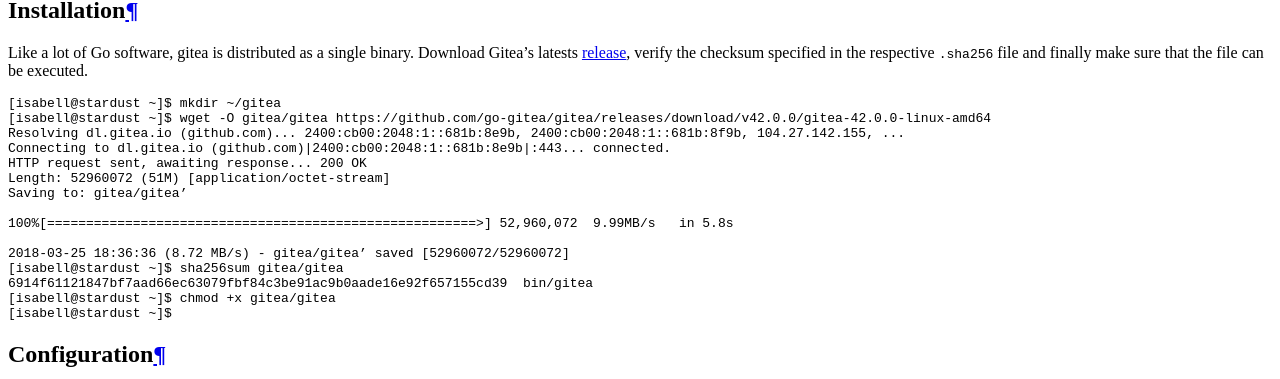
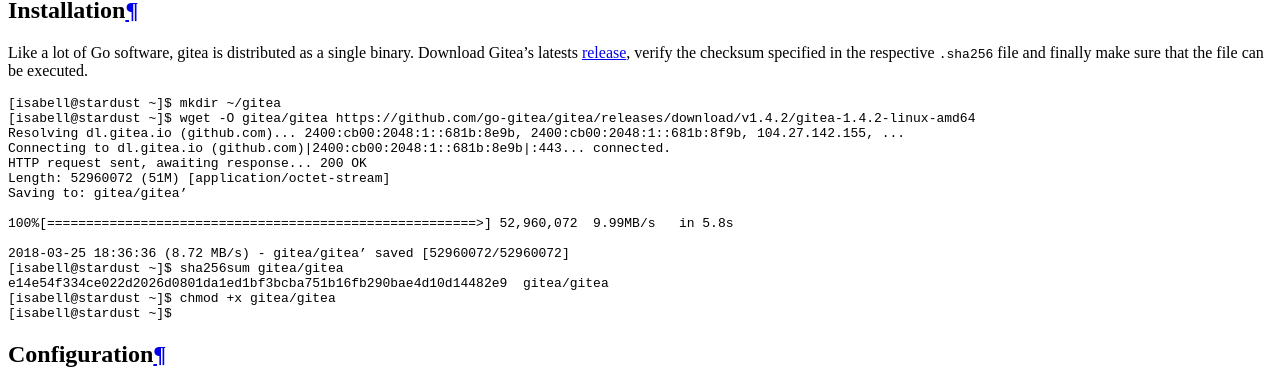
Before and after one commit to Uberspace/lab, a Sphinx documentation site: the page built from source/guide_gitea.rst, in a window 1280 px wide and 1400 px high, scrolled down 1891 px. Shown: the part 149-528 px from the top of the window. Built offline with Sphinx 7.4.7 and the Read the Docs theme 2.0.0, drawn with Linux system fonts in a browser that asks for light colours; some of the changed lines change nothing that is shown; some of the changed text lies outside the part shown.

Commit message:
Update guide_gitea.rst
Added port to supervisor config
* supervisor tried to run daemon on port 3000 which was already in use and failed
Added actual working gitea distribution link

```diff
--- a/source/guide_gitea.rst
+++ b/source/guide_gitea.rst
@@ -57,7 +57,7 @@
 ::
 
   [isabell@stardust ~]$ mkdir ~/gitea
-  [isabell@stardust ~]$ wget -O gitea/gitea https://github.com/go-gitea/gitea/releases/download/v42.0.0/gitea-42.0.0-linux-amd64
+  [isabell@stardust ~]$ wget -O gitea/gitea https://github.com/go-gitea/gitea/releases/download/v1.4.2/gitea-1.4.2-linux-amd64
   Resolving dl.gitea.io (github.com)... 2400:cb00:2048:1::681b:8e9b, 2400:cb00:2048:1::681b:8f9b, 104.27.142.155, ...
   Connecting to dl.gitea.io (github.com)|2400:cb00:2048:1::681b:8e9b|:443... connected.
   HTTP request sent, awaiting response... 200 OK
@@ -68,7 +68,7 @@
 
   2018-03-25 18:36:36 (8.72 MB/s) - gitea/gitea’ saved [52960072/52960072]
   [isabell@stardust ~]$ sha256sum gitea/gitea
-  6914f61121847bf7aad66ec63079fbf84c3be91ac9b0aade16e92f657155cd39  bin/gitea
+  e14e54f334ce022d2026d0801da1ed1bf3bcba751b16fb290bae4d10d14482e9  gitea/gitea
   [isabell@stardust ~]$ chmod +x gitea/gitea
   [isabell@stardust ~]$
 
@@ -121,17 +121,19 @@
 
 .. warning:: Replace ``<username>`` with your username!
 
+.. warning:: Replace ``<yourport>`` with your port!
+
 .. code-block:: ini
 
   [program:gitea]
-  command=/home/<username>/gitea/gitea web
+  command=/home/<username>/gitea/gitea web -port <yourport>
 
 In our example this would be:
 
 .. code-block:: ini
 
   [program:gitea]
-  command=/home/isabell/gitea/gitea web
+  command=/home/isabell/gitea/gitea web -port 9000
 
 Tell ``supervisord`` to refresh its configuration and start the service:
 
```
